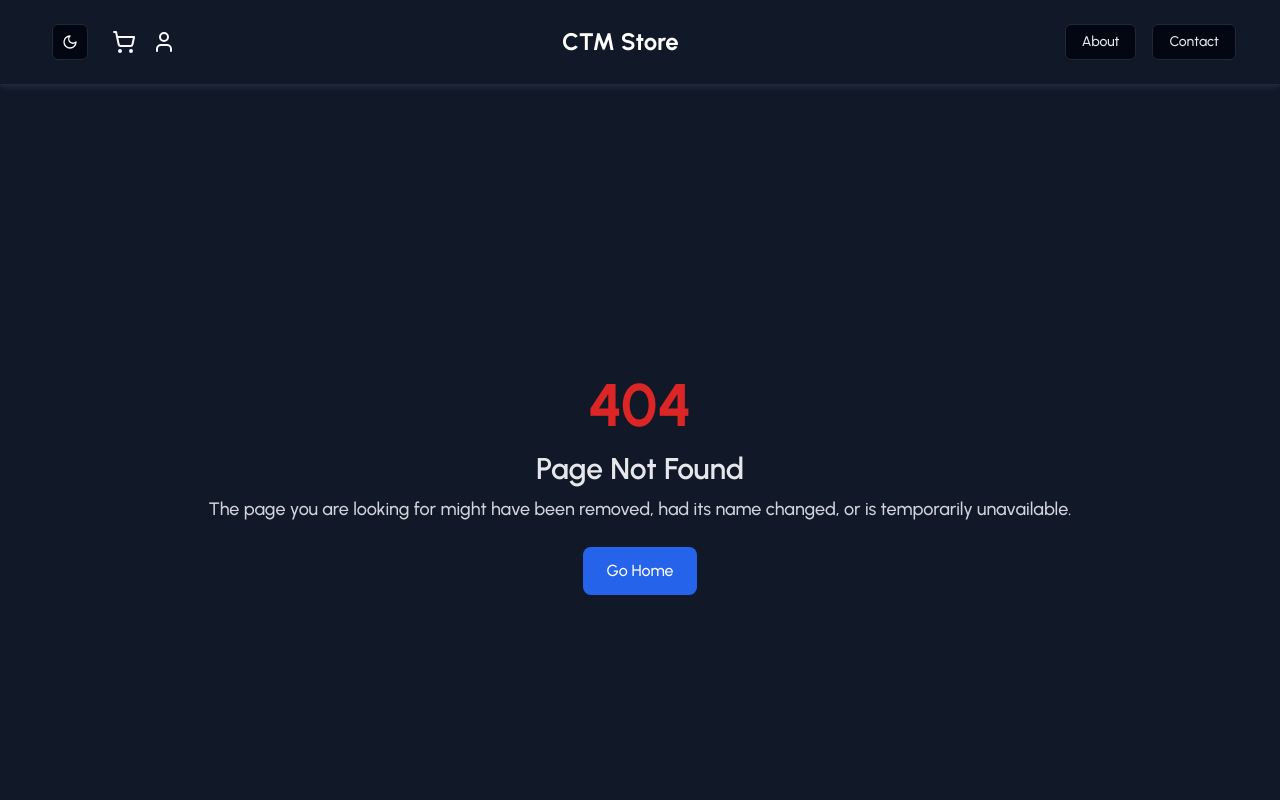
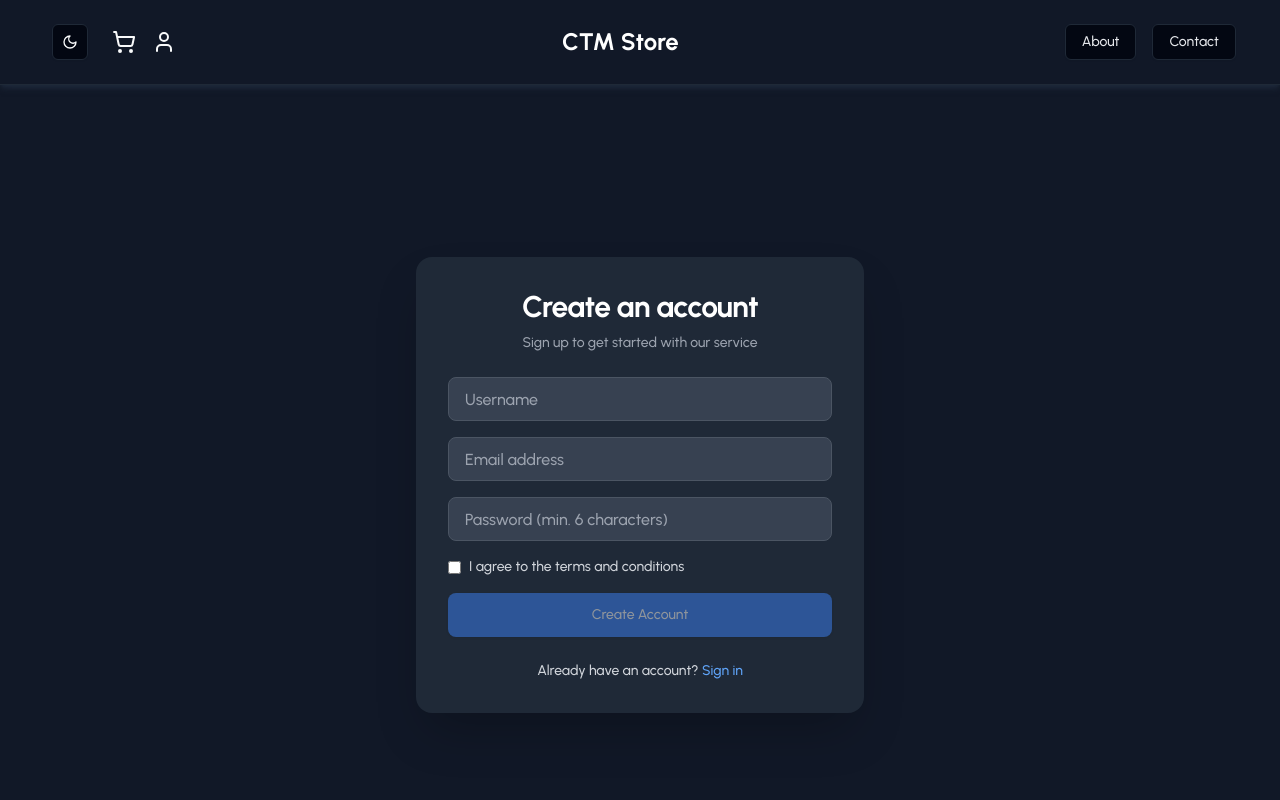
Before and after one commit to Aditya4522/Contraction-E-Commerce-App, a React (Vite) app: page /admin/signup in a window 1280 px wide. Shown: the top 800 px of the page. Built offline with nearby package versions, Linux system fonts and the light colour scheme.

Commit message:
add admin signup page

```diff
--- a/src/App.jsx
+++ b/src/App.jsx
@@ -20,6 +20,7 @@ import { store } from "@/redux/Store";
 import Myorders from "./Pages/Myorders";
 import { Toaster } from "sonner";
 import ProtectedRoute from "./components/custom/ProtectedRoute";
+import AdminSignup from "./Pages/AdminSignup";
 
 export default function App() {
   const router = createBrowserRouter([
@@ -69,6 +70,14 @@ export default function App() {
       ),
     },
     {
+      path:"/admin/signup",
+      element:(
+        <ProtectedRoute requiredRole="Admin">
+          <Rootlayout children={<AdminSignup/>}/>
+        </ProtectedRoute>
+      )
+    },
+    {
       path: "/admin/login",
 
       element: (
@@ -77,6 +86,7 @@ export default function App() {
         </ProtectedRoute>
       ),
     },
+
     // Admin routes go here
     {
       path: "/admin/dashboard",
--- a/src/Pages/AdminLogin.jsx
+++ b/src/Pages/AdminLogin.jsx
@@ -3,7 +3,7 @@ import { setUserLogin } from "@/redux/Slices/AuthSlice";
 import axios from "axios";
 import { useState } from "react";
 import { useDispatch } from "react-redux";
-import { useNavigate } from "react-router-dom";
+import { useNavigate, Link } from "react-router-dom";
 import { toast } from "sonner";
 
 export default function AdminLogin() {
@@ -48,21 +48,22 @@ export default function AdminLogin() {
     try {
       const res = await axios.post(
         `${import.meta.env.VITE_API_URL}/auth/admin-login`,
-        { username, password }
+        { username, password },
+        { withCredentials: true } // if using cookies
       );
 
       const { token, user } = res.data;
 
-      // ✅ Save user details in Redux store
       dispatch(setUserLogin({ token, user }));
 
-      // ✅ Save in localStorage with ID
       localStorage.setItem("token", token);
-      localStorage.setItem("user", JSON.stringify(user)); // Ensures ID is stored
+      localStorage.setItem("user", JSON.stringify(user));
 
       toast.success("Login successful!");
       navigate("/admin/dashboard");
     } catch (error) {
+      console.error("Login error:", error.response || error); // ✅ Debug log
+
       const errorMessage =
         error.response?.data?.message || "Login failed. Please try again.";
 
@@ -100,9 +101,9 @@ export default function AdminLogin() {
             </label>
             <input
               id="username"
+              name="username"
               placeholder="Enter username..."
               type="text"
-              name="username"
               className="w-full h-11 px-4 rounded-lg border border-gray-300 dark:border-gray-600
                 bg-white dark:bg-gray-700 text-gray-900 dark:text-white
                 focus:outline-none focus:ring-2 focus:ring-blue-500 focus:border-blue-500
@@ -118,9 +119,9 @@ export default function AdminLogin() {
             </label>
             <input
               id="password"
+              name="password"
               placeholder="Enter password..."
               type="password"
-              name="password"
               className="w-full h-11 px-4 rounded-lg border border-gray-300 dark:border-gray-600
                 bg-white dark:bg-gray-700 text-gray-900 dark:text-white
                 focus:outline-none focus:ring-2 focus:ring-blue-500 focus:border-blue-500
@@ -153,8 +154,19 @@ export default function AdminLogin() {
               rounded-lg transition-colors disabled:opacity-50 disabled:cursor-not-allowed
               dark:bg-blue-500 dark:hover:bg-blue-600"
           >
-            {loading ? "Logging in..." : "Login"} {/* ✅ Show loading state */}
+            {loading ? "Logging in..." : "Login"}
           </Button>
+
+          <p className="text-sm text-gray-600 dark:text-gray-300">
+            Create a new account?{" "}
+            <Link
+              to={"/admin/signup"}
+              className="font-medium text-blue-600 hover:text-blue-700 dark:text-blue-400
+                dark:hover:text-blue-300 transition-colors"
+            >
+              Sign Up
+            </Link>
+          </p>
         </form>
       </div>
     </div>
--- /dev/null
+++ b/src/Pages/AdminSignup.jsx
@@ -0,0 +1,154 @@
+import { Button } from "@/components/ui/button";
+import { useState } from "react";
+import { Link, useNavigate } from "react-router-dom";
+import { toast } from "sonner";
+import axios from "axios";
+
+export default function SignUp() {
+  const [enabled, setEnabled] = useState(false);
+  const [loading, setLoading] = useState(false);
+  const navigate = useNavigate();
+
+  const handleSubmit = async (e) => {
+    e.preventDefault();
+
+    const username = e.target.elements.name.value.trim();
+    const email = e.target.elements.email.value.trim();
+    const password = e.target.elements.password.value;
+
+    if (!username || !email || !password) {
+      toast.error("Please fill all fields.");
+      return;
+    }
+
+    if (password.length < 6) {
+      toast.error("Password must be at least 6 characters long.");
+      return;
+    }
+
+    if (!enabled) {
+      toast.warning("You must accept the terms and conditions.");
+      return;
+    }
+
+    setLoading(true);
+    try {
+      // Admin Signup
+      await axios.post(
+        `${import.meta.env.VITE_API_URL}/auth/admin-signup`,
+        { username, email, password },
+        { withCredentials: true }
+      );
+
+      toast.success("Account created successfully!");
+
+      // Auto Login
+      const loginRes = await axios.post(
+        `${import.meta.env.VITE_API_URL}/auth/admin-login`,
+        { username, password },
+        { withCredentials: true }
+      );
+
+      const { token, user } = loginRes.data;
+
+      localStorage.setItem("token", token);
+      localStorage.setItem("user", JSON.stringify(user));
+
+      toast.success(`Welcome, ${user.username || user.name}!`);
+      navigate("/admin/dashboard");
+    } catch (error) {
+      toast.error(
+        error.response?.data?.message || "Signup/Login failed. Please try again."
+      );
+    } finally {
+      setLoading(false);
+    }
+  };
+
+  return (
+    <div className="min-h-screen flex items-center justify-center bg-gray-50 dark:bg-gray-900 transition-colors duration-200">
+      <div className="w-full max-w-md p-8 space-y-6 bg-white dark:bg-gray-800 rounded-2xl shadow-2xl">
+        <div className="text-center space-y-2">
+          <h1 className="text-3xl font-bold tracking-tight text-gray-900 dark:text-white">
+            Create an account
+          </h1>
+          <p className="text-sm text-gray-500 dark:text-gray-400">
+            Sign up to get started with our service
+          </p>
+        </div>
+
+        <form className="space-y-4" onSubmit={handleSubmit}>
+          <div className="space-y-4">
+            <input
+              placeholder="Username"
+              type="text"
+              name="name"
+              className="w-full h-11 px-4 rounded-lg border border-gray-300 dark:border-gray-600 bg-white dark:bg-gray-700
+                text-gray-900 dark:text-white focus:ring-2 focus:ring-blue-500 focus:border-blue-500
+                placeholder-gray-500 dark:placeholder-gray-400"
+              required
+            />
+
+            <input
+              placeholder="Email address"
+              type="email"
+              name="email"
+              className="w-full h-11 px-4 rounded-lg border border-gray-300 dark:border-gray-600 bg-white dark:bg-gray-700
+                text-gray-900 dark:text-white focus:ring-2 focus:ring-blue-500 focus:border-blue-500
+                placeholder-gray-500 dark:placeholder-gray-400"
+              required
+            />
+
+            <input
+              placeholder="Password (min. 6 characters)"
+              type="password"
+              name="password"
+              className="w-full h-11 px-4 rounded-lg border border-gray-300 dark:border-gray-600 bg-white dark:bg-gray-700
+                text-gray-900 dark:text-white focus:ring-2 focus:ring-blue-500 focus:border-blue-500
+                placeholder-gray-500 dark:placeholder-gray-400"
+              required
+            />
+          </div>
+
+          <div className="flex items-center space-x-2">
+            <input
+              type="checkbox"
+              id="terms"
+              onChange={(e) => setEnabled(e.target.checked)}
+              className="rounded border-gray-300 dark:border-gray-600 text-blue-600 focus:ring-blue-500 dark:bg-gray-700"
+            />
+            <label
+              htmlFor="terms"
+              className="text-sm text-gray-600 dark:text-gray-300 cursor-pointer hover:text-gray-800 dark:hover:text-gray-100"
+            >
+              I agree to the terms and conditions
+            </label>
+          </div>
+
+          <Button
+            type="submit"
+            disabled={!enabled || loading}
+            className="w-full h-11 bg-blue-600 hover:bg-blue-700 text-white font-medium rounded-lg
+              transition-colors disabled:opacity-50 disabled:cursor-not-allowed dark:bg-blue-500
+              dark:hover:bg-blue-600"
+          >
+            {loading ? "Processing..." : "Create Account"}
+          </Button>
+        </form>
+
+        <div className="text-center">
+          <p className="text-sm text-gray-600 dark:text-gray-300">
+            Already have an account?{" "}
+            <Link
+              to="/login"
+              className="font-medium text-blue-600 hover:text-blue-700 dark:text-blue-400
+                dark:hover:text-blue-300 transition-colors"
+            >
+              Sign in
+            </Link>
+          </p>
+        </div>
+      </div>
+    </div>
+  );
+}
--- a/src/Pages/Product.jsx
+++ b/src/Pages/Product.jsx
@@ -123,12 +123,13 @@ export default function Products() {
       return;
     }
 
-    const order = await generatePayment(product.price * quantity);
+ const order = await generatePayment(product.price * quantity);
+    console.log(order);
 
-    if (!order) {
-      toast.error("Failed to initiate payment.");
-      return;
-    }
+if (!order) {
+  toast.error("Failed to initiate payment.");
+  return;
+}
 
     const productArray = [
       {
--- a/src/components/custom/Footer.jsx
+++ b/src/components/custom/Footer.jsx
@@ -5,14 +5,14 @@ import { FaFacebook, FaTwitter, FaInstagram, FaLinkedin } from "react-icons/fa";
 
 export default function Footer() {
   return (
-    <footer className="bg-gray-700 dark:bg-gray-900 text-white py-12 border-t-2">
+    <footer className="bg-slate-150 dark:bg-gray-900 text-white py-12 border-t-2">
       <div className="container mx-auto px-4">
 
         <div className="grid grid-cols-1 md:grid-cols-4 gap-8">
           {/* Column 1: About Us */}
           <div>
-            <h3 className="text-lg font-semibold mb-4">About Us</h3>
-            <p className="text-gray-400 hover:text-white transition-all ease-in-out">
+            <h3 className="text-lg text-black font-semibold mb-4 dark:text-white">About Us</h3>
+            <p className="text-gray-400 hover:text-black dark:hover:text-white transition-all ease-in-out">
               We are a company dedicated to providing the best products and
               services to our customers. Our mission is to make your life easier
               and more enjoyable.
@@ -21,25 +21,25 @@ export default function Footer() {
 
           {/* Column 2: Quick Links */}
           <div>
-            <h3 className="text-lg font-semibold mb-4">Quick Links</h3>
+            <h3 className="text-lg font-semibold mb-4 text-black dark:text-white">Quick Links</h3>
             <ul className="space-y-2">
               <li>
-                <a href="#" className="text-gray-400 hover:text-white">
+                <a href="#" className="text-gray-400 dark:hover:text-white  hover:text-black">
                   Home
                 </a>
               </li>
               <li>
-                <a href="#" className="text-gray-400 hover:text-white">
+                <a href="#" className="text-gray-400 dark:hover:text-white hover:text-black" >
                   Products
                 </a>
               </li>
               <li>
-                <a href="#" className="text-gray-400 hover:text-white">
+                <a href="#" className="text-gray-400 dark:hover:text-white hover:text-black">
                   Services
                 </a>
               </li>
               <li>
-                <a href="#" className="text-gray-400 hover:text-white">
+                <a href="#" className="text-gray-400 dark:hover:text-white hover:text-black">
                   Contact Us
                 </a>
               </li>
@@ -48,17 +48,17 @@ export default function Footer() {
 
           {/* Column 3: Newsletter */}
           <div>
-            <h3 className="text-lg font-semibold mb-4">Newsletter</h3>
-            <p className="text-gray-400 mb-4">
+            <h3 className="text-lg font-semibold mb-4 text-black dark:text-white">Newsletter</h3>
+            <p className="text-gray-400 mb-4 dark:hover:text-white hover:text-black">
               Subscribe to our newsletter to get the latest updates and offers.
             </p>
             <div className="flex gap-2">
               <Input
                 type="email"
                 placeholder="Enter your email"
-                className="bg-gray-800 border-gray-700 text-white"
+                className="bg-black border-gray-700 text-white"
               />
-              <Button className="bg-blue-600 hover:bg-blue-700">
+              <Button className="bg-blue-800 hover:bg-blue-600">
                 Subscribe
               </Button>
             </div>
@@ -66,29 +66,29 @@ export default function Footer() {
 
           {/* Column 4: Social Media */}
           <div>
-            <h3 className="text-lg font-semibold mb-4">Follow Us</h3>
+            <h3 className="text-lg font-semibold mb-4 text-black dark:text-white">Follow Us</h3>
             <div className="flex space-x-4">
               <a
                 href="#"
-                className="text-gray-400 hover:text-white transition-colors"
+                className="text-gray-400 hover:text-blue-700 transition-colors"
               >
                 <FaFacebook size={24} />
               </a>
               <a
                 href="#"
-                className="text-gray-400 hover:text-white transition-colors"
+                className="text-gray-400 hover:text-blue-700 transition-colors"
               >
                 <FaTwitter size={24} />
               </a>
               <a
                 href="#"
-                className="text-gray-400 hover:text-white transition-colors"
+                className="text-gray-400 hover:text-blue-700 transition-colors"
               >
                 <FaInstagram size={24} />
               </a>
               <a
                 href="#"
-                className="text-gray-400 hover:text-white transition-colors"
+                className="text-gray-400 hover:text-blue-700 transition-colors"
               >
                 <FaLinkedin size={24} />
               </a>
@@ -97,8 +97,8 @@ export default function Footer() {
         </div>
 
         {/* Footer Bottom */}
-        <div className="border-t border-gray-800 mt-8 pt-8 text-center">
-          <p className="text-gray-400">
+        <div className="border-t border-gray-800 mt-5 pt-5 text-center ">
+          <p className="text-gray-400 dark:text-white text-sm">
             &copy; {new Date().getFullYear()} Your Company. All rights reserved.
           </p>
         </div>
--- a/src/components/custom/HeroBanner.jsx
+++ b/src/components/custom/HeroBanner.jsx
@@ -1,4 +1,5 @@
 import React, { useState, useEffect } from 'react';
+import { ChevronLeft, ChevronRight } from "lucide-react";
 
 export default function  HeroBanner () {
   const images = [
@@ -63,13 +64,13 @@ export default function  HeroBanner () {
         onClick={goToPrevious}
         className="absolute left-4 top-1/2 -translate-y-1/2 bg-black/50 mx-3 text-white p-2 rounded-full hover:bg-black/75"
       >
-        ←
+        <ChevronLeft />
       </button>
       <button
         onClick={goToNext}
         className="absolute right-4 mx-3 top-1/2 -translate-y-1/2 bg-black/50 text-white p-2 rounded-full hover:bg-black/75"
       >
-        →
+        <ChevronRight/>
       </button>
 
       {/* Dot indicators */}
--- a/src/components/custom/ProductCard.jsx
+++ b/src/components/custom/ProductCard.jsx
@@ -3,12 +3,10 @@ import React from "react";
 import { Link } from "react-router-dom";
 import RatingGenerator from "@/constants/RatiingGenrater";
 
-export default function ProductCard( product ) {
+export default function ProductCard(product) {
   if (!product) return null;
 
   const { _id, name, image, rating, price } = product;
-
-
 
   return (
     <div className="relative border w-fit overflow-hidden group hover:shadow-lg transition-shadow duration-300 ease-in-out rounded-md">
--- a/src/hooks/use-razorpay.jsx
+++ b/src/hooks/use-razorpay.jsx
@@ -21,26 +21,22 @@ export const useRazorpay = () => {
     });
   };
 
-  const generatePayment = async (amount) => {
-    try {
-      const token = localStorage.getItem("token");
+  app.post("/generate-payment", authenticateUser, async (req, res) => {
+  const { amount } = req.body;
 
-      const response = await axios.post(
-        `${import.meta.env.VITE_API_URL}/generate-payment`,
-        { amount },
-        {
-          headers: {
-            Authorization: `Bearer ${token}`,
-          },
-        }
-      );
+  try {
+    const order = await razorpay.orders.create({
+      amount: amount * 100, // in paise
+      currency: "INR",
+      receipt: `order_rcptid_${Date.now()}`
+    });
 
-      return response.data?.data;
-    } catch (error) {
-      console.error("Payment generation failed:", error?.response?.data || error.message);
-      return null;
-    }
-  };
+    res.status(200).json({ data: order });
+  } catch (error) {
+    console.error("Razorpay error:", error);
+    res.status(500).json({ error: "Payment generation failed" });
+  }
+});
 
 
   const verifyPayment = async (productArray, address, options) => {
```
